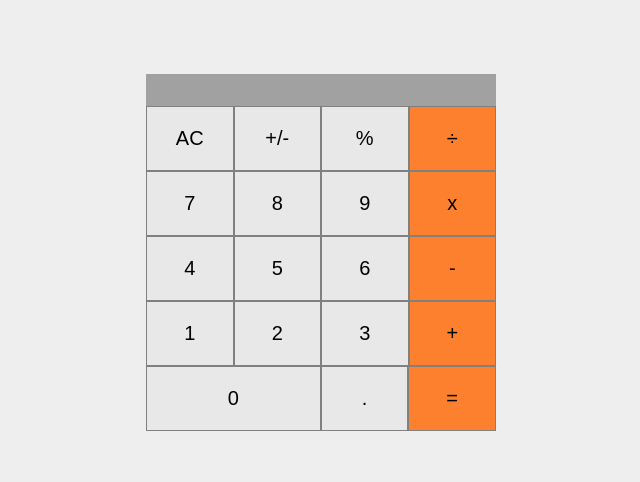
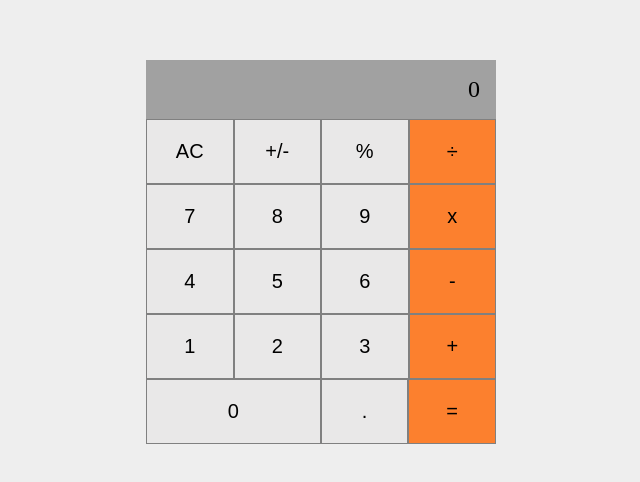
Before and after one commit to Artbsc1992/Math-Magicians, a React (Create React App) app: page /calculator in a window 1280 px wide. Shown: the part 148-630 px from the top of the page, without its empty margins (319-959 px from the left). Built offline with nearby package versions, Linux system fonts and the light colour scheme.

Commit message:
Add display file

```diff
--- a/src/components/Calculator.js
+++ b/src/components/Calculator.js
@@ -1,11 +1,12 @@
 import { Component } from 'react';
 import calculate from '../logic/calculate';
+import Display from './display';
 // eslint-disable-next-line react/prefer-stateless-function
 export default class Calculator extends Component {
   constructor(props) {
     super(props);
     this.state = {
-      total: null,
+      total: 0,
       next: null,
       operation: null,
     };
@@ -19,13 +20,13 @@ export default class Calculator extends Component {
     const { total, next, operation } = this.state;
     return (
       <div className="calculator">
-        <div className="display">
+        <Display>
           { total }
           {' '}
           { operation }
           {' '}
           { next }
-        </div>
+        </Display>
         <div className="buttons line1">
           <button type="button" onClick={() => this.buttonClick('AC')}>AC</button>
           <button type="button" onClick={() => this.buttonClick('+/-')}>+/-</button>
--- /dev/null
+++ b/src/components/display.js
@@ -0,0 +1,9 @@
+import { Component } from 'react';
+// eslint-disable-next-line react/prefer-stateless-function
+export default class Display extends Component {
+  render() {
+    return (
+      <div className="display">0</div>
+    );
+  }
+}
--- a/src/logic/calculate.js
+++ b/src/logic/calculate.js
@@ -16,7 +16,7 @@ function isNumber(item) {
 export default function calculate(obj, buttonName) {
   if (buttonName === 'AC') {
     return {
-      total: null,
+      total: 0,
       next: null,
       operation: null,
     };
```
